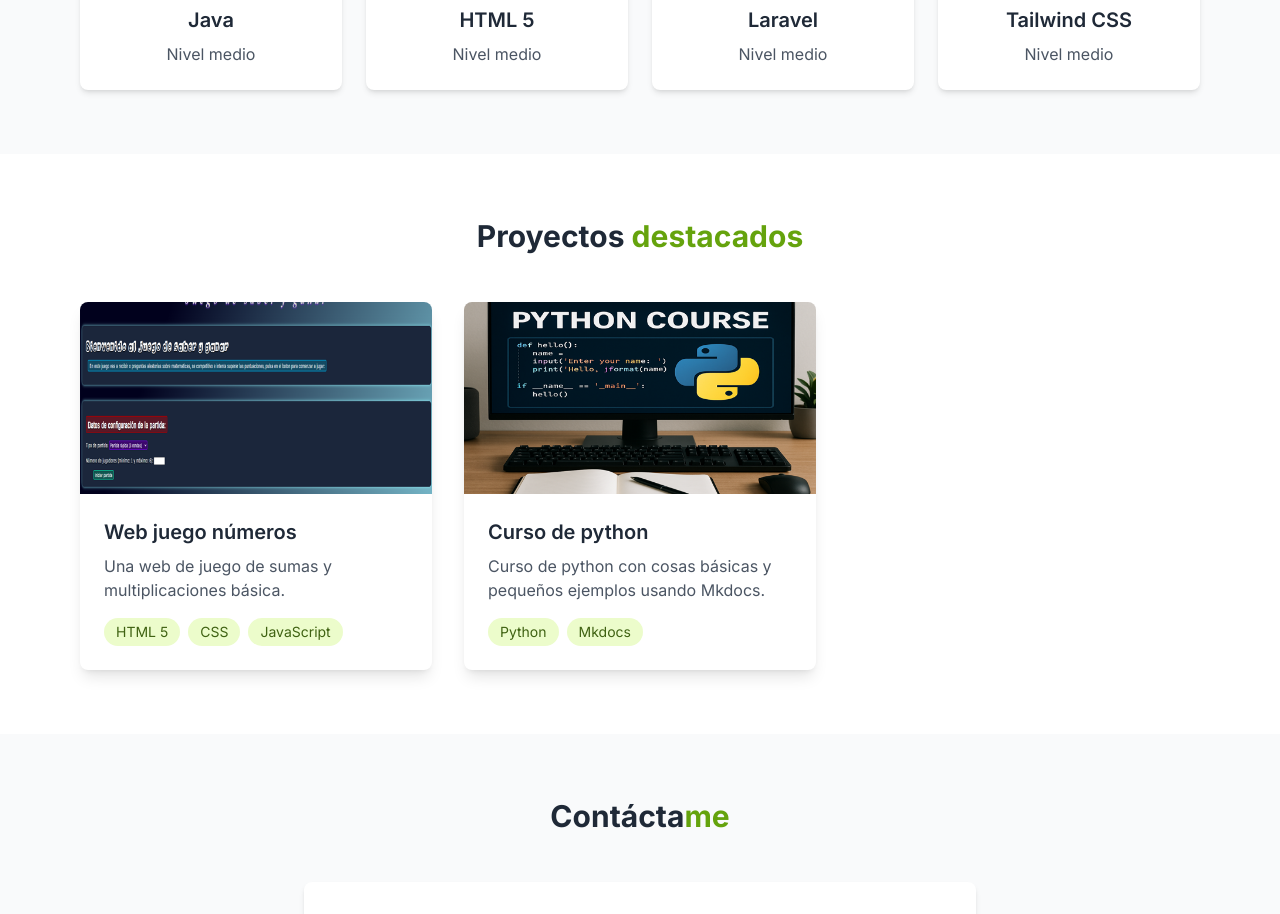
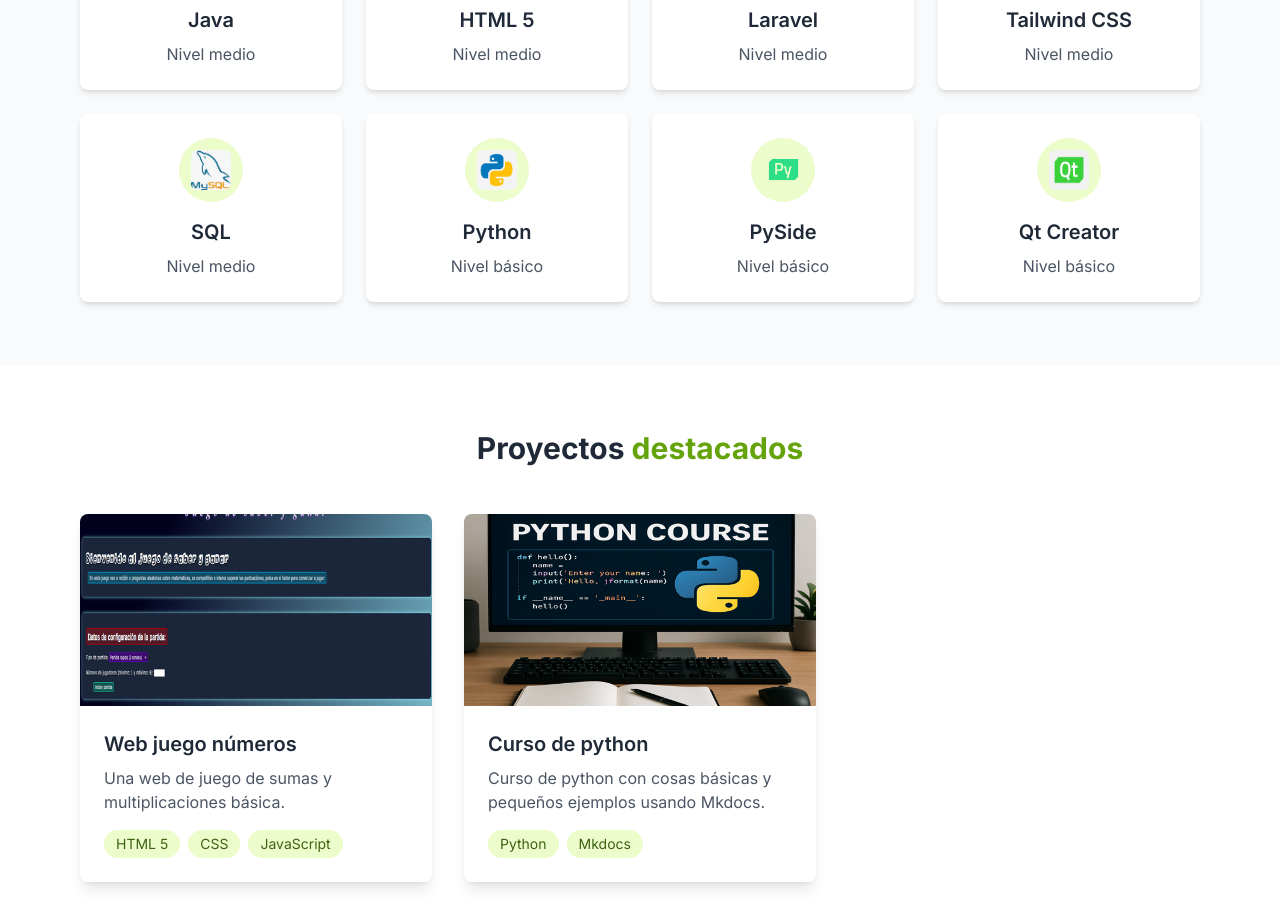
Before and after one commit to AitorM2/portfolio-app, a plain HTML site: page index.html in a window 1280 px wide. Shown: the part 1282-2196 px from the top of the page. Drawn offline with nearby package versions, Linux system fonts and the light colour scheme.

Commit message:
añadido de imagenes e informacion nueva 2

```diff
--- a/index.html
+++ b/index.html
@@ -78,13 +78,12 @@
       <div class="flex flex-col md:flex-row items-center">
         <div class="md:w-1/3 mb-8 md:mb-0 flex justify-center">
           <div class="w-64 h-64 rounded-lg overflow-hidden shadow-lg">
-            <img src="./assets/img/sobremi_logo.png"
-              alt="logo sobre mi"
-              class="w-full h-full object-cover" />
+            <img src="./assets/img/sobremi_logo.png" alt="logo sobre mi" class="w-full h-full object-cover" />
           </div>
         </div>
         <div class="md:w-2/3 md:pl-12">
-          <p class="text-lg mb-6 text-gray-600">Soy un recien titulado desarrollador de aplicaciones multiplataforma (DAM), que ha creado
+          <p class="text-lg mb-6 text-gray-600">Soy un recien titulado desarrollador de aplicaciones multiplataforma
+            (DAM), que ha creado
             aplicaciones web y móviles. Se me da bien HTML 5, CSS y TailwindCSS, pero siempre estoy aprendiendo
             nuevas tecnologías.</p>
           <p class="text-lg mb-6 text-gray-600">Mi enfoque combina el diseño centrado en el usuario con implementaciones
@@ -114,40 +113,81 @@
     <div class="max-w-6xl mx-auto px-4">
       <h2 class="text-3xl font-bold text-center mb-12">Mis <span class="text-lime-600">habilidades</span></h2>
       <div class="grid grid-cols-2 md:grid-cols-4 gap-6">
-        <!-- Skill Card 1 -->
+
+        <!-- Medium level -->
+
         <div class="skill-card bg-white p-6 rounded-lg shadow-md transition duration-300">
           <div class="w-16 h-16 bg-lime-100 rounded-full flex items-center justify-center mb-4 mx-auto">
-            <img src="./assets/img/java_logo.png" alt="Logo de Java con fondo transparente" class="w-10 h-10 rounded-md" />
+            <img src="./assets/img/java_logo.png" alt="Logo de Java con fondo transparente"
+              class="w-10 h-10 rounded-md" />
           </div>
           <h3 class="text-xl font-semibold text-center mb-2">Java</h3>
           <p class="text-gray-600 text-center">Nivel medio</p>
         </div>
 
-        <!-- Skill Card 2 -->
         <div class="skill-card bg-white p-6 rounded-lg shadow-md transition duration-300">
           <div class="w-16 h-16 bg-lime-100 rounded-full flex items-center justify-center mb-4 mx-auto">
-            <img src="./assets/img/html5_logo.png" alt="Logo de HTML5 con fondo transparente" class="w-10 h-10 rounded-md" />
+            <img src="./assets/img/html5_logo.png" alt="Logo de HTML5 con fondo transparente"
+              class="w-10 h-10 rounded-md" />
           </div>
           <h3 class="text-xl font-semibold text-center mb-2">HTML 5</h3>
           <p class="text-gray-600 text-center">Nivel medio</p>
         </div>
 
-        <!-- Skill Card 3 -->
         <div class="skill-card bg-white p-6 rounded-lg shadow-md transition duration-300">
           <div class="w-16 h-16 bg-lime-100 rounded-full flex items-center justify-center mb-4 mx-auto">
-            <img src="./assets/img/laravel_logo.png" alt="Logo de Laravel con fondo transparente" class="w-10 h-10 rounded-md" />
+            <img src="./assets/img/laravel_logo.png" alt="Logo de Laravel con fondo transparente"
+              class="w-10 h-10 rounded-md" />
           </div>
           <h3 class="text-xl font-semibold text-center mb-2">Laravel</h3>
           <p class="text-gray-600 text-center">Nivel medio</p>
         </div>
 
-        <!-- Skill Card 4 -->
         <div class="skill-card bg-white p-6 rounded-lg shadow-md transition duration-300">
           <div class="w-16 h-16 bg-lime-100 rounded-full flex items-center justify-center mb-4 mx-auto">
-            <img src="./assets/img/tailwind_logo.png" alt="Logo de Tailwind CSS con fondo transparente" class="w-10 h-10 rounded-md" />
+            <img src="./assets/img/tailwind_logo.png" alt="Logo de Tailwind CSS con fondo transparente"
+              class="w-10 h-10 rounded-md" />
           </div>
           <h3 class="text-xl font-semibold text-center mb-2">Tailwind CSS</h3>
           <p class="text-gray-600 text-center">Nivel medio</p>
+        </div>
+
+        <div class="skill-card bg-white p-6 rounded-lg shadow-md transition duration-300">
+          <div class="w-16 h-16 bg-lime-100 rounded-full flex items-center justify-center mb-4 mx-auto">
+            <img src="./assets/img/mysql_logo.png" alt="Logo de Tailwind CSS con fondo transparente"
+              class="w-10 h-10 rounded-md" />
+          </div>
+          <h3 class="text-xl font-semibold text-center mb-2">SQL</h3>
+          <p class="text-gray-600 text-center">Nivel medio</p>
+        </div>
+
+        <!-- Basic level -->
+
+        <div class="skill-card bg-white p-6 rounded-lg shadow-md transition duration-300">
+          <div class="w-16 h-16 bg-lime-100 rounded-full flex items-center justify-center mb-4 mx-auto">
+            <img src="./assets/img/python_logo.png" alt="Logo de Python con fondo transparente"
+              class="w-10 h-10 rounded-md" />
+          </div>
+          <h3 class="text-xl font-semibold text-center mb-2">Python</h3>
+          <p class="text-gray-600 text-center">Nivel básico</p>
+        </div>
+
+        <div class="skill-card bg-white p-6 rounded-lg shadow-md transition duration-300">
+          <div class="w-16 h-16 bg-lime-100 rounded-full flex items-center justify-center mb-4 mx-auto">
+            <img src="./assets/img/pyside_logo.png" alt="Logo de PySide con fondo transparente"
+              class="w-10 h-10 rounded-md" />
+          </div>
+          <h3 class="text-xl font-semibold text-center mb-2">PySide</h3>
+          <p class="text-gray-600 text-center">Nivel básico</p>
+        </div>
+
+        <div class="skill-card bg-white p-6 rounded-lg shadow-md transition duration-300">
+          <div class="w-16 h-16 bg-lime-100 rounded-full flex items-center justify-center mb-4 mx-auto">
+            <img src="./assets/img/qtcreator_logo.png" alt="Logo de Qt Creator con fondo transparente"
+              class="w-10 h-10 rounded-md" />
+          </div>
+          <h3 class="text-xl font-semibold text-center mb-2">Qt Creator</h3>
+          <p class="text-gray-600 text-center">Nivel básico</p>
         </div>
       </div>
     </div>
@@ -158,7 +198,7 @@
     <div class="max-w-6xl mx-auto px-4">
       <h2 class="text-3xl font-bold text-center mb-12">Proyectos <span class="text-lime-600">destacados</span></h2>
       <div class="grid grid-cols-1 md:grid-cols-2 lg:grid-cols-3 gap-8">
-        <!-- Project 1 -->
+
         <div class="project-card bg-white rounded-lg overflow-hidden shadow-lg relative">
           <div class="h-48 overflow-hidden">
             <img src="./assets/img/juego_numeros.png"
@@ -182,7 +222,6 @@
           </div>
         </div>
 
-        <!-- Project 2 -->
         <div class="project-card bg-white rounded-lg overflow-hidden shadow-lg relative">
           <div class="h-48 overflow-hidden">
             <img src="./assets/img/curso_python.png"
```
Also changed, not shown: assets/img/mysql_logo.png (added), assets/img/pyside_logo.png (added), assets/img/python_logo.png (added), assets/img/qtcreator_logo.png (added).
